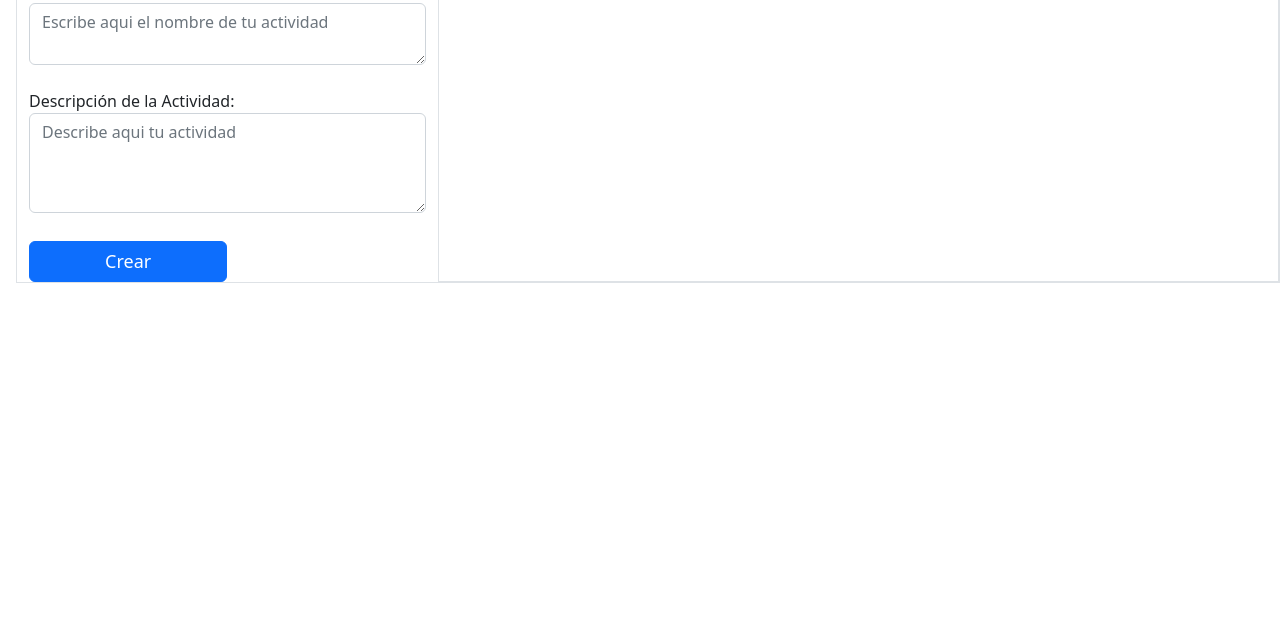
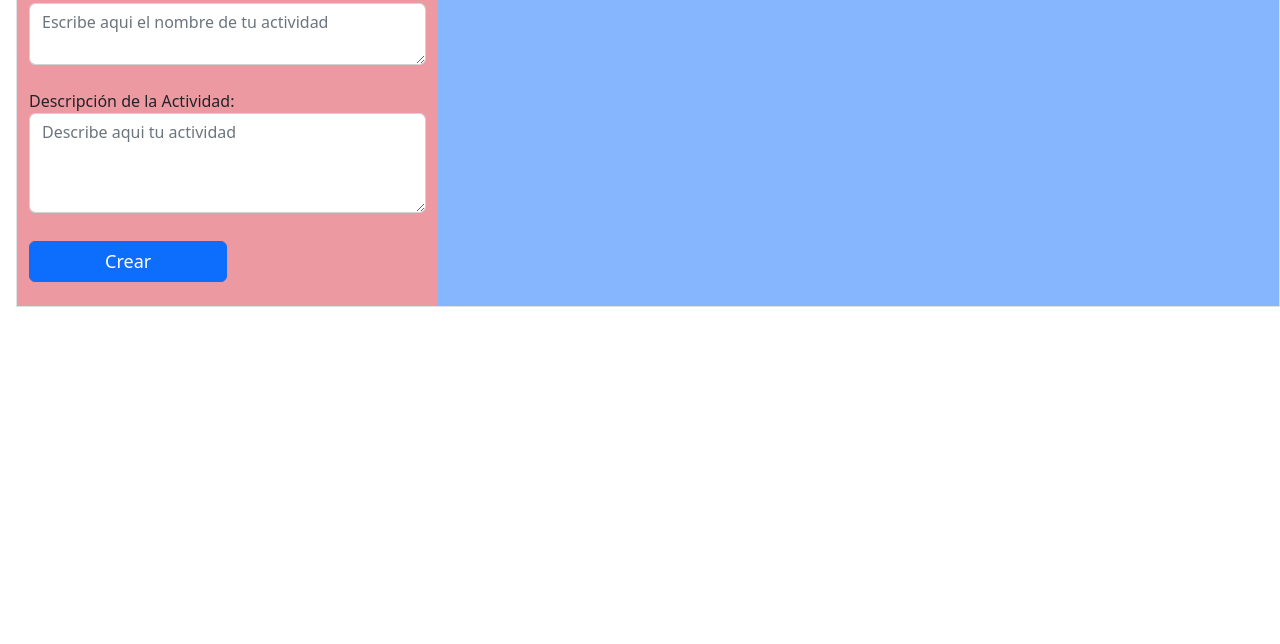
Before and after one commit to Falca0806/acti_dia, a plain HTML site: page index.html in a window 1280 px wide. Shown: the part 156-800 px from the top of the page. Drawn offline with nearby package versions, Linux system fonts and the light colour scheme.

Commit message:
Update index.html

```diff
--- a/index.html
+++ b/index.html
@@ -12,7 +12,7 @@
     <h1 class="text-center">Actividades Diarias</h1>
 
     <form class="d-flex row mb-2 col-12 m-2 border" id="registro">
-        <div class="col-4">
+        <div class="col-4 bg-danger bg-opacity-50">
             <h2 class="text-center">Registro de Actividad</h2>
             <br>
             <label for="nombre">Nombre de la Actividad:</label>
@@ -24,9 +24,10 @@
             <div class="mt-1" id="btn">
                 <button type="button" id="crear" class="btn btn-primary crear w-50" style="font-size: large;">Crear</button>
             </div>
+            <br>
         </div>
 
-        <div class="col-8 border">
+        <div class="col-8 bg-primary bg-opacity-50">
             <h2 class="text-end">Historial</h2>
             <table class="table table-primary table-hover">
                 <thead>
```
